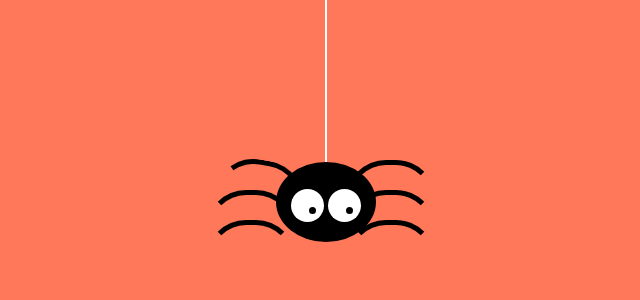
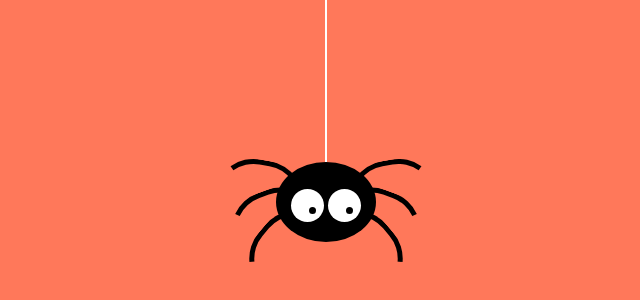
Before and after one commit to Nuzairb/spider, a plain HTML site: page index.html in a window 1280 px wide. Shown: the part 38-338 px from the top of the page, without its empty margins (108-748 px from the left). Drawn offline with Linux system fonts and the light colour scheme.

Commit message:
legs finished

```diff
--- a/main.css
+++ b/main.css
@@ -81,3 +81,28 @@ html {
     transform: rotate(10deg);
     margin-left: 10px;
 }
+
+.legs.right .leg:nth-child(1) {
+    transform: rotate(-10deg);
+    margin-left: -10px;
+}
+
+.legs.left .leg:nth-child(2) {
+    transform: rotate(-20deg);
+    margin-left: 20px;
+}
+
+.legs.right .leg:nth-child(2) {
+    transform: rotate(20deg);
+    margin-left: -20px;
+}
+
+.legs.left .leg:nth-child(3) {
+    transform: rotate(-50deg);
+    margin-left: 30px;
+}
+
+.legs.right .leg:nth-child(3) {
+    transform: rotate(50deg);
+    margin-left: -30px;
+}
```
